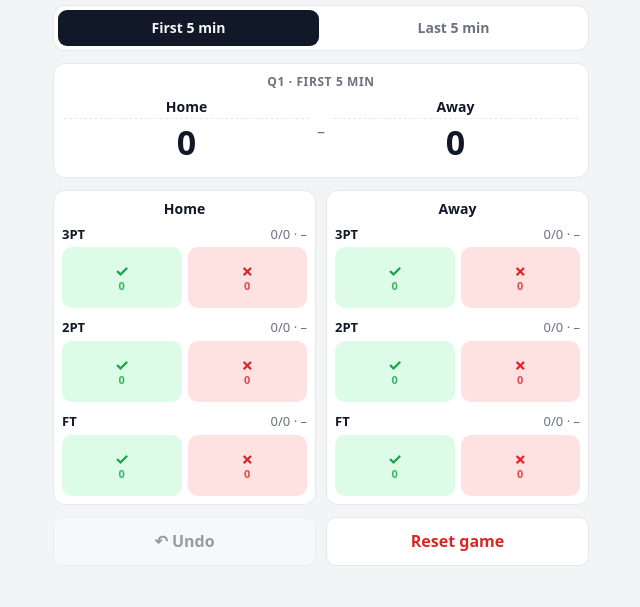
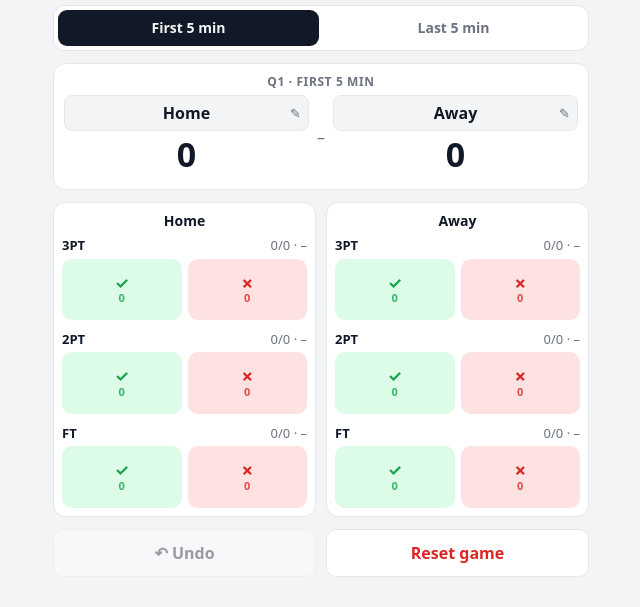
Before and after one commit to skngetich/fiveminstats, a plain HTML site: page index.html in a window 1280 px wide. Shown: the part 103-710 px from the top of the page, without its empty margins (319-959 px from the left). Drawn offline with Linux system fonts and the light colour scheme.

Commit message:
Make team name fields clearly editable
Show the home/away names as input boxes with a pencil icon, select the
text on tap for quick renaming, and restore the default name if left empty.

```diff
--- a/index.html
+++ b/index.html
@@ -42,9 +42,12 @@
     background: var(--card); border: 1px solid var(--line); border-radius: 12px; margin: 12px 0; padding: 10px; text-align: center; }
   .scoreboard .pts { font-size: 34px; font-weight: 800; font-variant-numeric: tabular-nums; }
   .scoreboard .dash { color: var(--muted); padding: 0 8px; }
-  .team-name { width: 100%; border: 0; background: none; color: var(--text); text-align: center;
-    font: inherit; font-weight: 600; font-size: 14px; padding: 2px; border-bottom: 1px dashed var(--line); }
-  .team-name:focus { outline: none; border-bottom-color: var(--accent); }
+  .name-wrap { position: relative; }
+  .team-name { width: 100%; border: 1px solid var(--line); background: var(--bg); color: var(--text); text-align: center;
+    font: inherit; font-weight: 600; font-size: 16px; padding: 6px 22px; border-radius: 8px; }
+  .team-name:focus { outline: none; border-color: var(--accent); }
+  .name-wrap::after { content: "✎"; position: absolute; right: 8px; top: 50%; transform: translateY(-50%);
+    color: var(--muted); font-size: 13px; pointer-events: none; }
   .grid { display: grid; grid-template-columns: 1fr 1fr; gap: 10px; }
   .col { background: var(--card); border: 1px solid var(--line); border-radius: 12px; padding: 8px; }
   .col h2 { font-size: 14px; margin: 0 0 6px; text-align: center; white-space: nowrap; overflow: hidden; text-overflow: ellipsis; }
@@ -97,9 +100,9 @@
   </nav>
   <div class="scoreboard">
     <div class="period-label" id="periodLabel"></div>
-    <div><input class="team-name" data-team="0" maxlength="20"><div class="pts" id="pts0">0</div></div>
+    <div><div class="name-wrap"><input class="team-name" data-team="0" maxlength="20" placeholder="Home team" aria-label="Home team name" enterkeyhint="done"></div><div class="pts" id="pts0">0</div></div>
     <div class="dash">–</div>
-    <div><input class="team-name" data-team="1" maxlength="20"><div class="pts" id="pts1">0</div></div>
+    <div><div class="name-wrap"><input class="team-name" data-team="1" maxlength="20" placeholder="Away team" aria-label="Away team name" enterkeyhint="done"></div><div class="pts" id="pts1">0</div></div>
   </div>
   <div class="grid" id="grid"></div>
   <div class="actions">
@@ -311,6 +314,8 @@ document.querySelectorAll('.team-name').forEach(i => {
     state.teams[i.dataset.team] = i.value.trim() || (i.dataset.team === '0' ? 'Home' : 'Away');
     save(); renderTracker();
   });
+  i.addEventListener('focus', () => i.select());
+  i.addEventListener('blur', () => { i.value = state.teams[i.dataset.team]; });
   i.addEventListener('keydown', e => { if (e.key === 'Enter') i.blur(); });
 });
 
```
